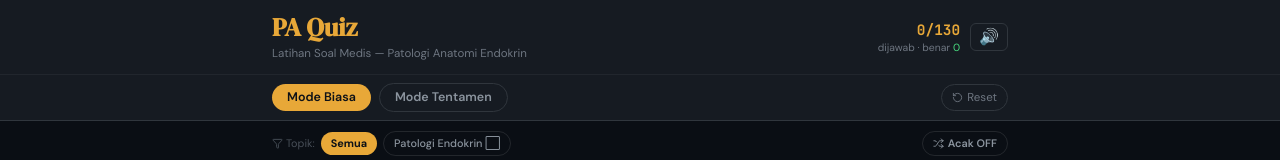
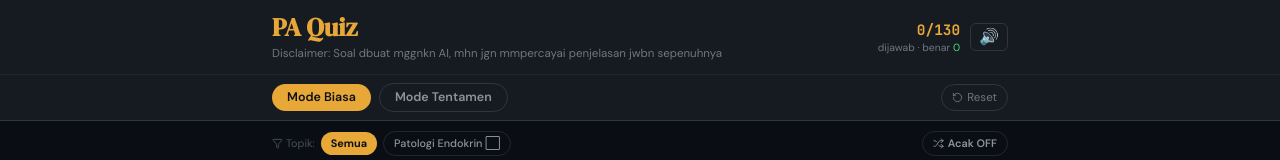
Before and after one commit to dotleav/tryhard-pa-nya-ot, a React (Vite) app: page / in a window 1280 px wide. Shown: the top 160 px of the page. Built offline with nearby package versions, Linux system fonts and the light colour scheme.

Commit message:
Update Quiz.tsx Fix UI + Disclaimer

```diff
--- a/src/components/Quiz.tsx
+++ b/src/components/Quiz.tsx
@@ -359,7 +359,7 @@ export default function Quiz() {
                 PA Quiz
               </h1>
               <p style={{ color: '#6e7681', fontSize: '0.72rem', marginTop: '2px' }}>
-                Latihan Soal Medis — Patologi Anatomi Endokrin
+                Disclaimer: Soal dbuat mggnkn AI, mhn jgn mmpercayai penjelasan jwbn sepenuhnya
               </p>
             </div>
 
```
